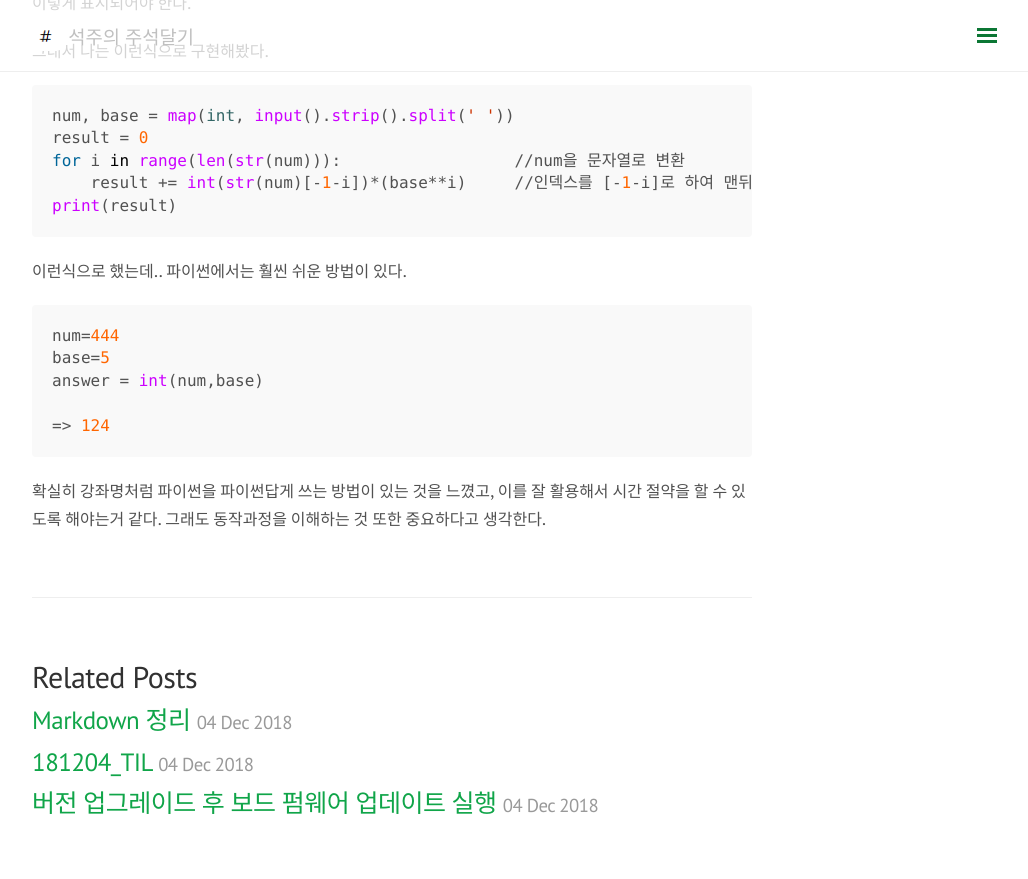
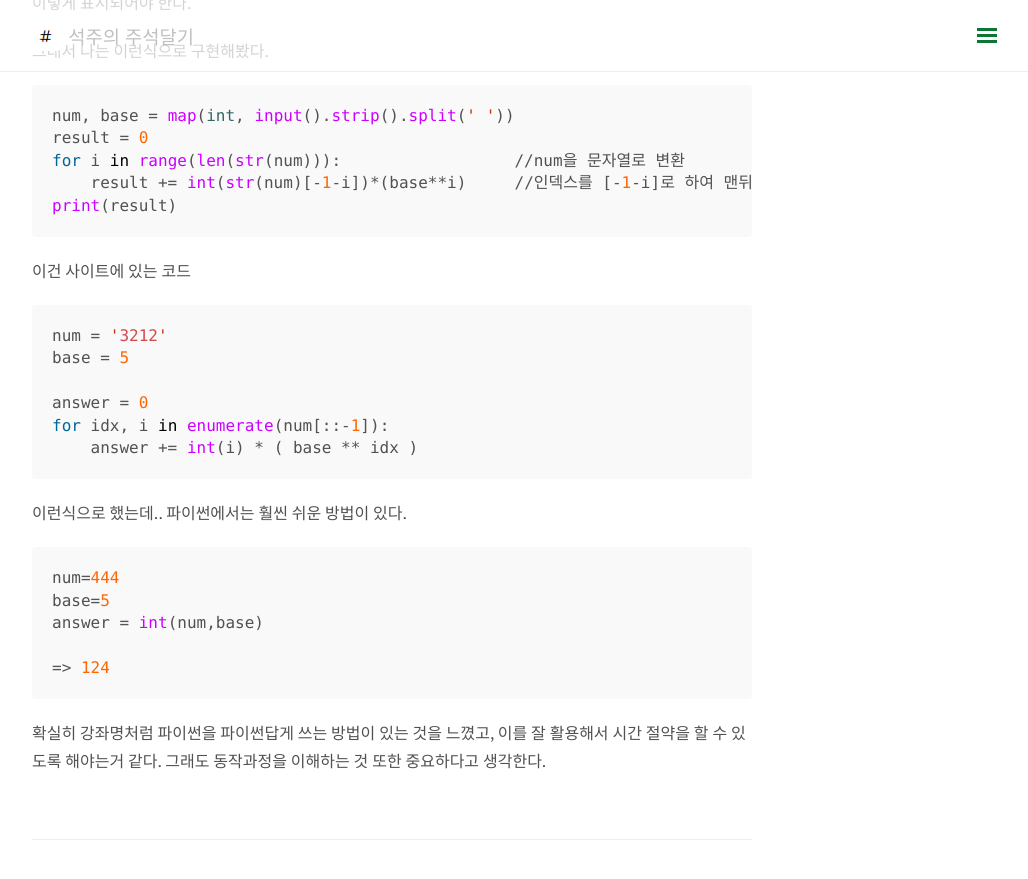
Before and after one commit to somefood/somefood.github.io, a Jekyll site: the page built from _posts/Python/2018-12-05-base.md, in a window 1280 px wide and 900 px high, scrolled down 447 px. Shown: the top 879 px of the window, without its empty margins (248-1276 px from the left). Built offline with Jekyll 4.4.1, drawn with Linux system fonts in a browser that asks for light colours; nearby versions of some CDN libraries; comment, search, counter and statistics services are not loaded.

Commit message:
Update 2018-12-05-base.md

````diff
--- a/_posts/Python/2018-12-05-base.md
+++ b/_posts/Python/2018-12-05-base.md
@@ -26,6 +26,16 @@ for i in range(len(str(num))):                  //num을 문자열로 변환
 print(result)
 ```
 
+이건 사이트에 있는 코드
+```python
+num = '3212'
+base = 5
+
+answer = 0
+for idx, i in enumerate(num[::-1]):
+    answer += int(i) * ( base ** idx )
+```
+
 이런식으로 했는데.. 파이썬에서는 훨씬 쉬운 방법이 있다.
 
 ```python
````
